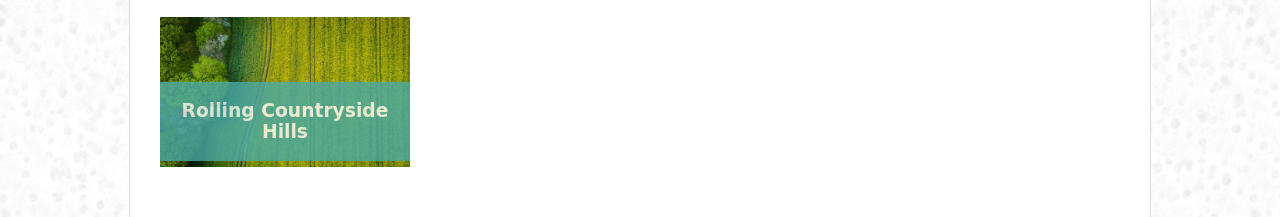
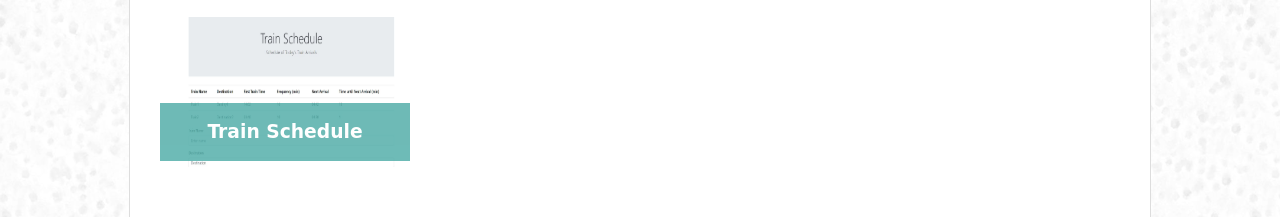
Before and after one commit to chenfanlimc/Responsive-Portfolio, a plain HTML site: page portfolio.html in a window 1280 px wide. Shown: the part 618-835 px from the top of the page. Drawn offline with Linux system fonts and the light colour scheme; a web font is replaced by a local one.

Commit message:
updated portfolio with train schedule homework link

```diff
--- a/portfolio.html
+++ b/portfolio.html
@@ -70,11 +70,11 @@
                 </div>
 
                 <div id="portfolioPic">
-                    <a target="_blank" href="assets/images/rolling_country.jpeg">
+                    <a target="_blank" href="https://chenfanlimc.github.io/trainSchedule/">
                         <div class="text-block">
-                            <h3>Rolling Countryside Hills</h3>
+                            <h3>Train Schedule</h3>
                         </div>
-                        <img id="image" src="assets/images/rolling_country.jpeg" alt="Picture of rolling countryside hills">
+                        <img id="image" src="assets/images/train_schedule.jpg" alt="Picture of train schedule hw">
                     </a>
                 </div>
                 <div id="clearFix"></div>
```
Also changed, not shown: assets/images/giphy_api.JPG, assets/images/train_schedule.jpg (added).
